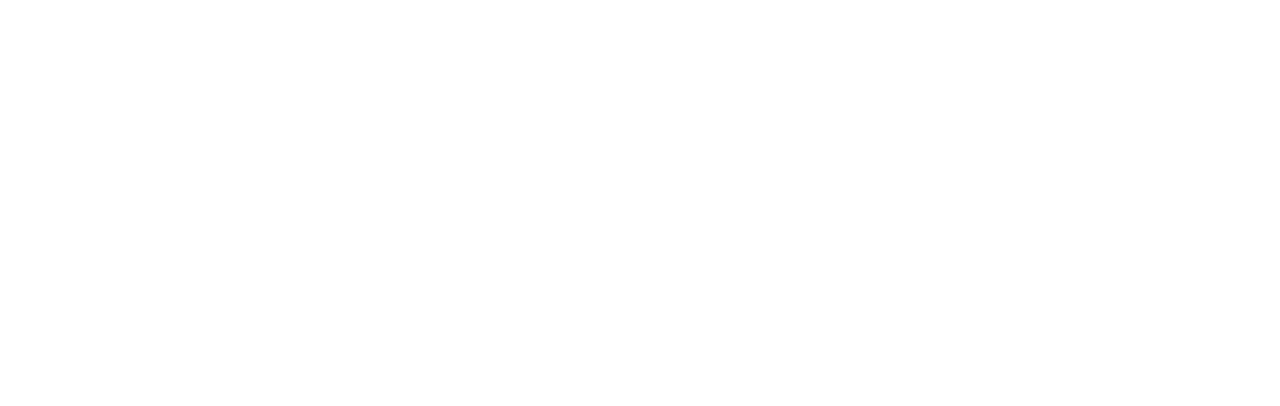
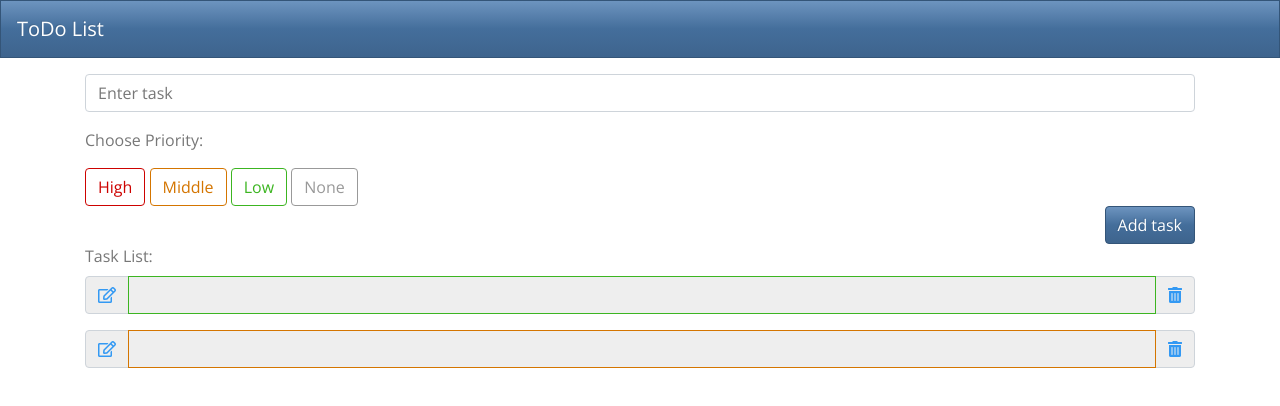
Before and after one commit to uanoob/todo-app, a website built with webpack: page src/index.html in a window 1280 px wide. Built offline with nearby package versions, Linux system fonts and the light colour scheme.

Commit message:
Create templates: Add Task, Task List

```diff
--- a/src/index.html
+++ b/src/index.html
@@ -5,11 +5,101 @@
   <meta charset="UTF-8">
   <meta name="viewport" content="width=device-width, initial-scale=1.0">
   <meta http-equiv="X-UA-Compatible" content="ie=edge">
-  <title>TODO</title>
+  <link rel="stylesheet" href="https://bootswatch.com/4/spacelab/bootstrap.min.css">
+  <link rel="stylesheet" href="https://use.fontawesome.com/releases/v5.1.0/css/all.css" integrity="sha384-lKuwvrZot6UHsBSfcMvOkWwlCMgc0TaWr+30HWe3a4ltaBwTZhyTEggF5tJv8tbt"
+    crossorigin="anonymous">
+  <title>Todo</title>
 </head>
 
 <body>
 
+  <nav class="navbar navbar-dark bg-primary">
+    <a class="navbar-brand" href="#">ToDo List</a>
+  </nav>
+
+  <div class="container mt-3">
+    <div class="form-group">
+      <input type="text" class="form-control add__field" placeholder="Enter task">
+    </div>
+
+    <fieldset>
+      <p>Choose Priority:</p>
+      <button type="button" class="btn btn-outline-danger priority__btn-high">High</button>
+      <button type="button" class="btn btn-outline-warning priority__btn-middle">Middle</button>
+      <button type="button" class="btn btn-outline-success priority__btn-low">Low</button>
+      <button type="button" class="btn btn-outline-secondary priority__btn-none">None</button>
+    </fieldset>
+    <div class="d-flex flex-row-reverse">
+      <button class="btn btn-primary my-2 my-sm-0 add__btn" type="submit">Add task</button>
+    </div>
+  </div>
+
+  <div class="container task__list">
+    <label class="control-label">Task List:</label>
+    <div class="form-group task__item">
+      <div class="input-group mb-3">
+        <div class="input-group-prepend">
+          <span class="input-group-text task__item-edit">
+            <a href="#">
+              <i class="far fa-edit"></i>
+            </a>
+          </span>
+        </div>
+        <input type="text" class="form-control border-success" disabled>
+        <div class="input-group-append">
+          <span class="input-group-text task__item-delete">
+            <a href="#">
+              <i class="fas fa-trash-alt"></i>
+            </a>
+          </span>
+        </div>
+      </div>
+    </div>
+    <div class="form-group task__item">
+      <div class="input-group mb-3">
+        <div class="input-group-prepend">
+          <span class="input-group-text task__item-edit">
+            <a href="#">
+              <i class="far fa-edit"></i>
+            </a>
+          </span>
+        </div>
+        <input type="text" class="form-control border-warning" disabled>
+        <div class="input-group-append">
+          <span class="input-group-text task__item-delete">
+            <a href="#">
+              <i class="fas fa-trash-alt"></i>
+            </a>
+          </span>
+        </div>
+      </div>
+    </div>
+
+  </div>
+
+
+  <!-- <div class="form-group has-success">
+    <label class="form-control-label" for="inputSuccess1">Valid input</label>
+    <input type="text" value="correct value" class="form-control is-valid" id="inputValid">
+    <div class="valid-feedback">Success! You've done it.</div>
+  </div>
+
+  <div class="form-group has-danger">
+    <label class="form-control-label" for="inputDanger1">Invalid input</label>
+    <input type="text" value="wrong value" class="form-control is-invalid" id="inputInvalid">
+    <div class="invalid-feedback">Sorry, that username's taken. Try another?</div>
+  </div> -->
+
+
+
+
+  <script src="https://code.jquery.com/jquery-3.3.1.slim.min.js" integrity="sha384-q8i/X+965DzO0rT7abK41JStQIAqVgRVzpbzo5smXKp4YfRvH+8abtTE1Pi6jizo"
+    crossorigin="anonymous"></script>
+  <script src="https://cdnjs.cloudflare.com/ajax/libs/popper.js/1.14.3/umd/popper.min.js" integrity="sha384-ZMP7rVo3mIykV+2+9J3UJ46jBk0WLaUAdn689aCwoqbBJiSnjAK/l8WvCWPIPm49"
+    crossorigin="anonymous"></script>
+  <script src="https://stackpath.bootstrapcdn.com/bootstrap/4.1.1/js/bootstrap.min.js" integrity="sha384-smHYKdLADwkXOn1EmN1qk/HfnUcbVRZyYmZ4qpPea6sjB/pTJ0euyQp0Mk8ck+5T"
+    crossorigin="anonymous"></script>
+
 </body>
 
 </html>
```
